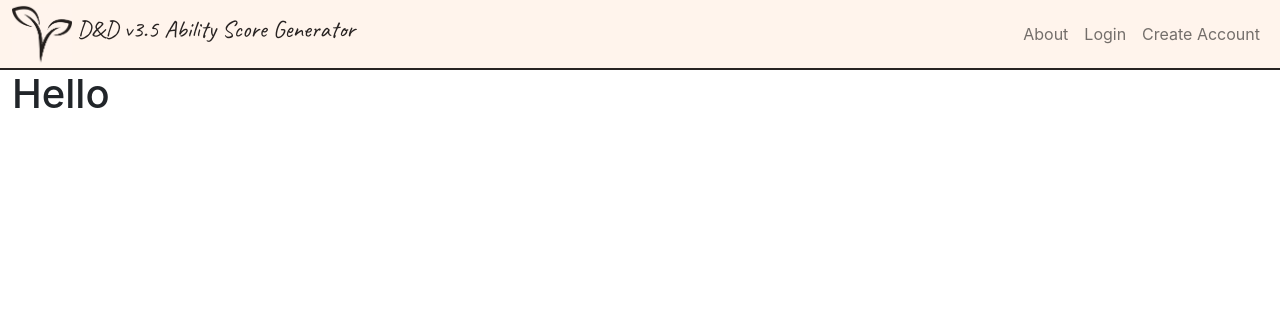
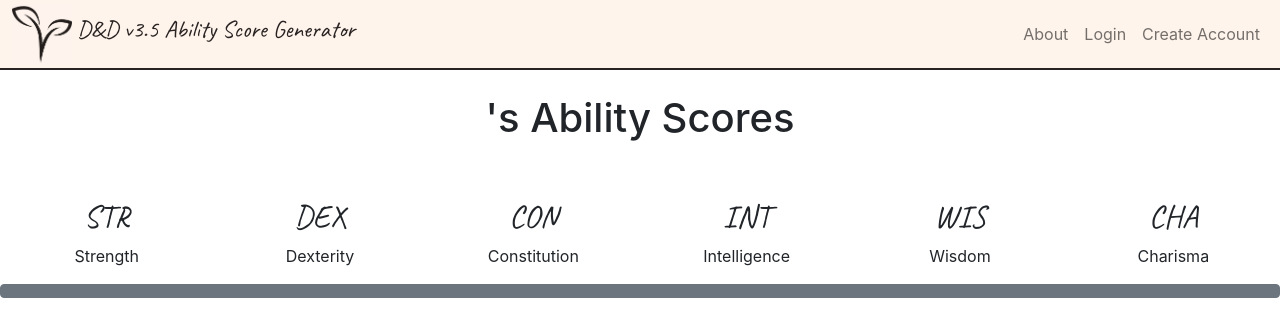
Before and after one commit to veronicaadler/ability_score_generator, a React (Create React App) app: page /auto in a window 1280 px wide. Shown: the top 336 px of the page. Built offline with nearby package versions, Linux system fonts and the light colour scheme.

Commit message:
rollDice function created

```diff
--- a/src/components/Auto.js
+++ b/src/components/Auto.js
@@ -1,13 +1,50 @@
-import { Container, Row, Col } from 'reactstrap';
+import { Container, Row, Col, Button } from 'reactstrap';
+import Abilities from '../shared/Abilities';
 
 const Auto = ({charactername}) => {
+
+    function rollDice() {
+        const numberOfAbilityScores = Abilities.length; //takes the number of ability scores from the Abilities array
+        console.log(numberOfAbilityScores);
+        const totalAbilityScores = []; //will contain the values of every ability score
+        for (let i = 0; i < numberOfAbilityScores; i++) { //loops through for the value of number of ability scores
+            const singleAbilityScore = []; //holds the values of the elements that will be used to calculate an individual ability score
+            for (let i = 0; i < 4; i++) { //loops through replicating a 4d6 roll (4 six sided dice rolls)
+            let number = 1 + Math.floor(Math.random() * 6)
+            singleAbilityScore.push(number) //push each value to singleAbilityScore
+            }
+            singleAbilityScore.sort(function(a,b){return a-b}); //places the values into numerical order
+            console.log(singleAbilityScore)
+            singleAbilityScore.shift() //removes the first element in the array
+            console.log(singleAbilityScore)
+            const initialAbilityScore = singleAbilityScore.reduce((sum, number) => {
+                return sum + number; //sums the remaining values of the array
+            }, 0)
+            totalAbilityScores.push(initialAbilityScore)
+        } //adds each ability score to the totalAbilityScores
+        console.log(totalAbilityScores)
+
+
+
+    }
+
     return (
         <div>
             <Container fluid>
                 <Row>
-                    <Col>
-                        <h1>Hello {charactername}</h1>
+                    <Col className="text-center mb-5 mt-4">
+                        <h1>{charactername}'s Ability Scores</h1>
+
                     </Col>
+                </Row>
+                <Row className="text-center">
+                {Abilities.map((ability) => (
+                    <Col key={ability.id} className="col-12 col-sm-6 col-md-2">
+                        <h3>{ability.title}</h3>
+                        <p>{ability.subtitle}</p>
+                    </Col>
+                ))}
+                <Button onClick={rollDice}></Button>
                 </Row>
             </Container>
         </div>
--- /dev/null
+++ b/src/shared/Abilities.js
@@ -0,0 +1,35 @@
+const Abilities = [
+
+    {
+        id: 0,
+        title: "STR",
+        subtitle: "Strength"
+    },
+    {
+        id: 1,
+        title: "DEX",
+        subtitle: "Dexterity"
+    },
+    {
+        id: 2,
+        title: "CON",
+        subtitle: "Constitution"
+    },
+    {
+        id: 3,
+        title: "INT",
+        subtitle: "Intelligence"
+    },
+    {
+        id: 4,
+        title: "WIS",
+        subtitle: "Wisdom"
+    },
+    {
+        id: 5,
+        title: "CHA",
+        subtitle: "Charisma"
+    }
+]
+
+export default Abilities;
```
